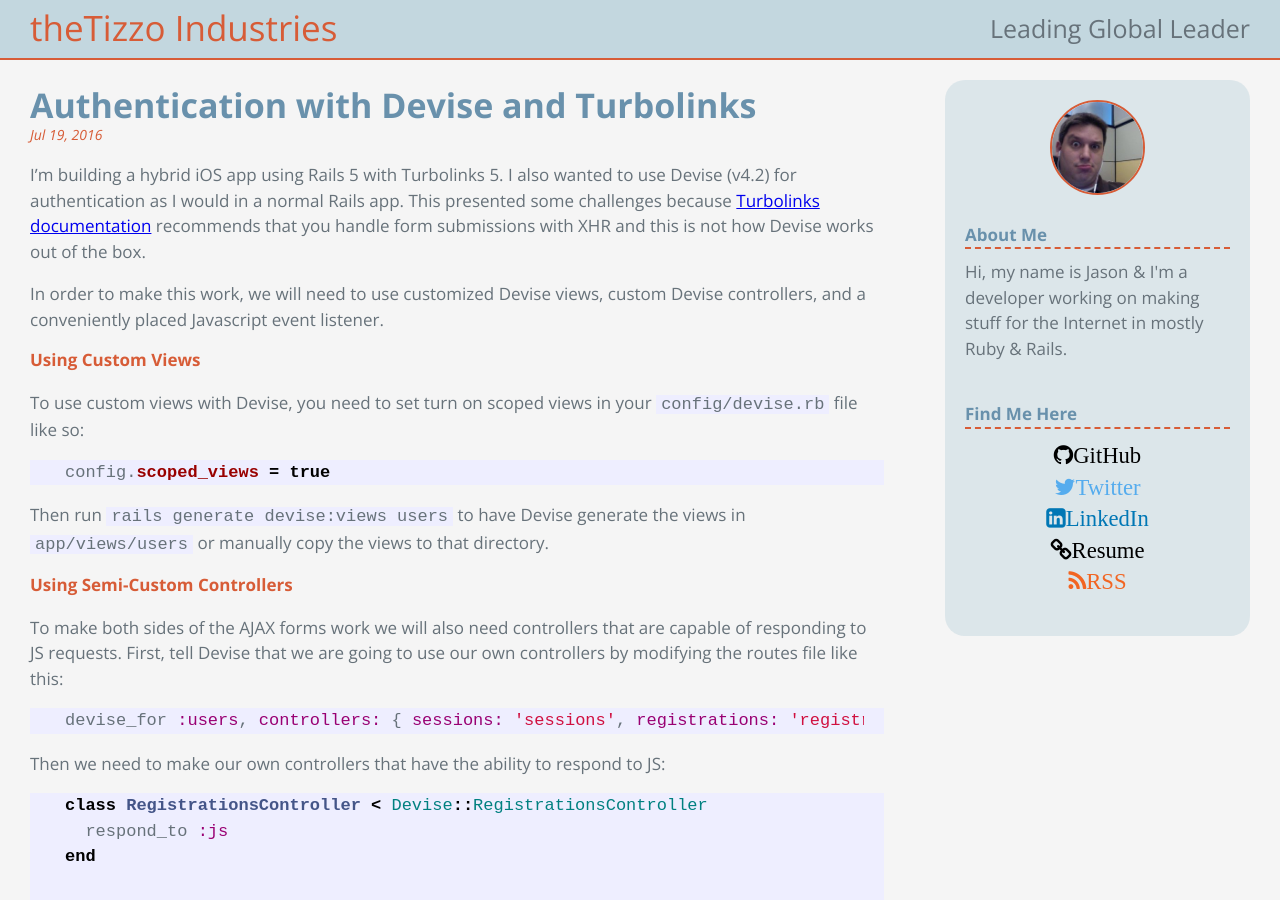
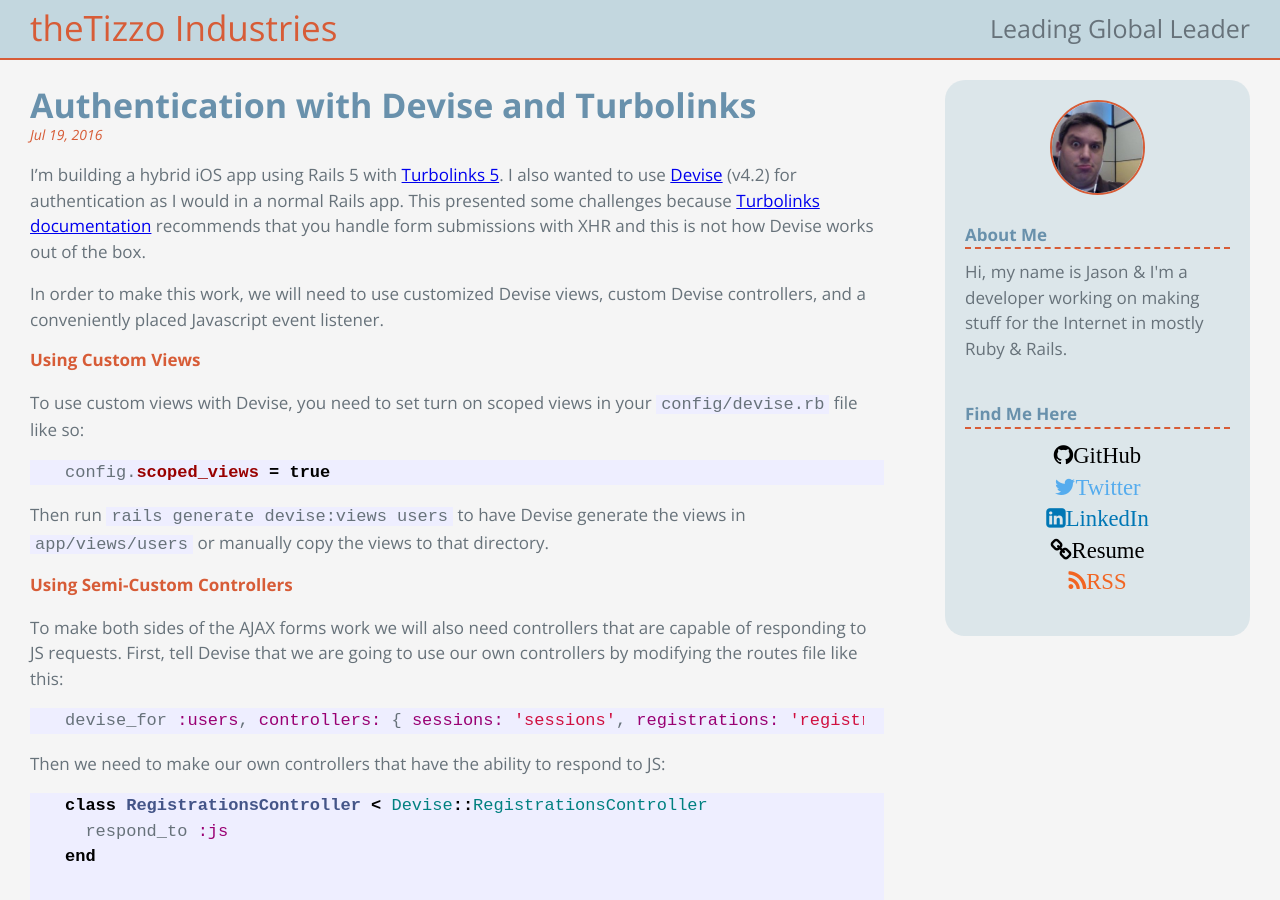
Before and after one commit to thetizzo/thetizzo.github.io, a Jekyll site: the page built from _posts/2016-07-19-authentication-with-devise-and-turbolinks.md, in a window 1280 px wide and 900 px high. Built offline with Jekyll 4.4.1, drawn with Linux system fonts in a browser that asks for light colours; nearby versions of some CDN libraries; some of the changed lines change nothing that is shown.

Commit message:
hot linking some hot links

```diff
--- a/_posts/2016-07-19-authentication-with-devise-and-turbolinks.md
+++ b/_posts/2016-07-19-authentication-with-devise-and-turbolinks.md
@@ -5,7 +5,7 @@
 date: 2016-07-19
 ---
 
-I'm building a hybrid iOS app using Rails 5 with Turbolinks 5.  I also wanted to use Devise (v4.2) for authentication as I would in a normal Rails app.  This presented some challenges because [Turbolinks documentation](https://github.com/turbolinks/turbolinks#redirecting-after-a-form-submission) recommends that you handle form submissions with XHR and this is not how Devise works out of the box.
+I'm building a hybrid iOS app using Rails 5 with [Turbolinks 5](https://github.com/turbolinks/turbolinks).  I also wanted to use [Devise](https://github.com/plataformatec/devise) (v4.2) for authentication as I would in a normal Rails app.  This presented some challenges because [Turbolinks documentation](https://github.com/turbolinks/turbolinks#redirecting-after-a-form-submission) recommends that you handle form submissions with XHR and this is not how Devise works out of the box.
 
 In order to make this work, we will need to use customized Devise views, custom Devise controllers, and a conveniently placed Javascript event listener.
 
```
